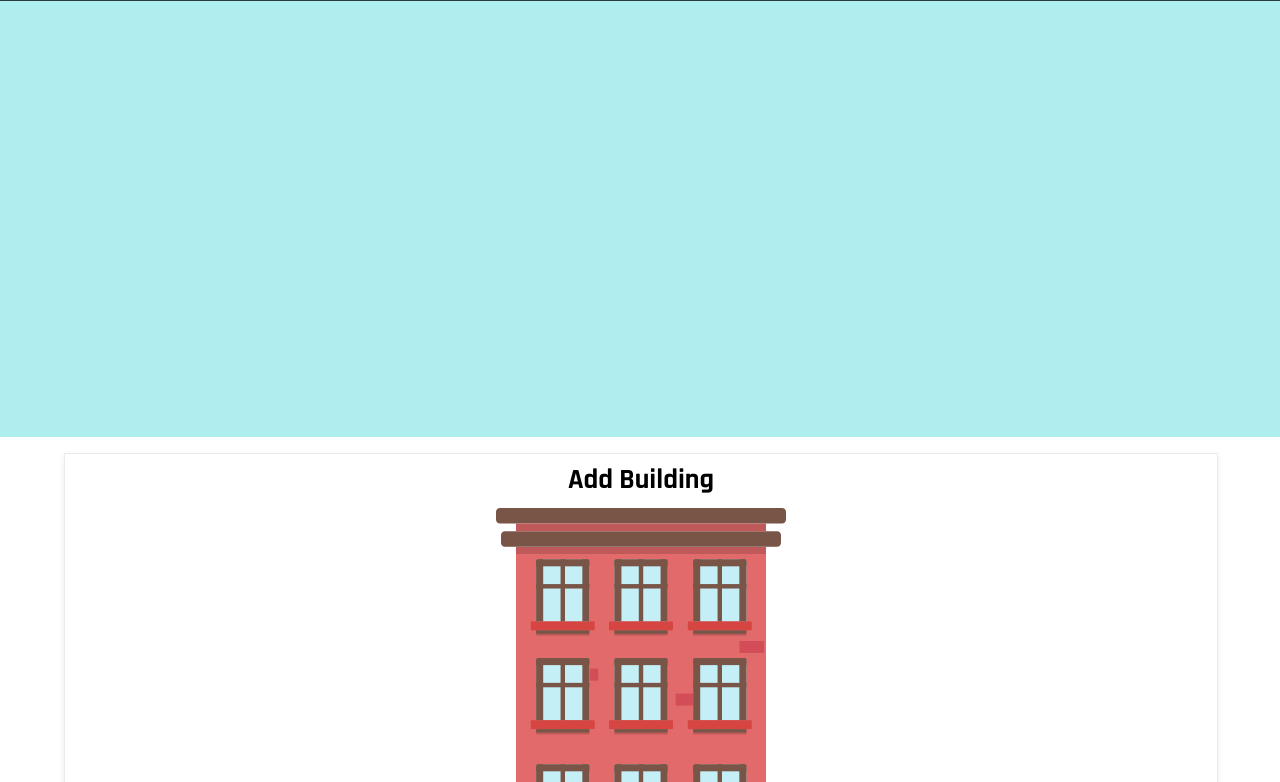
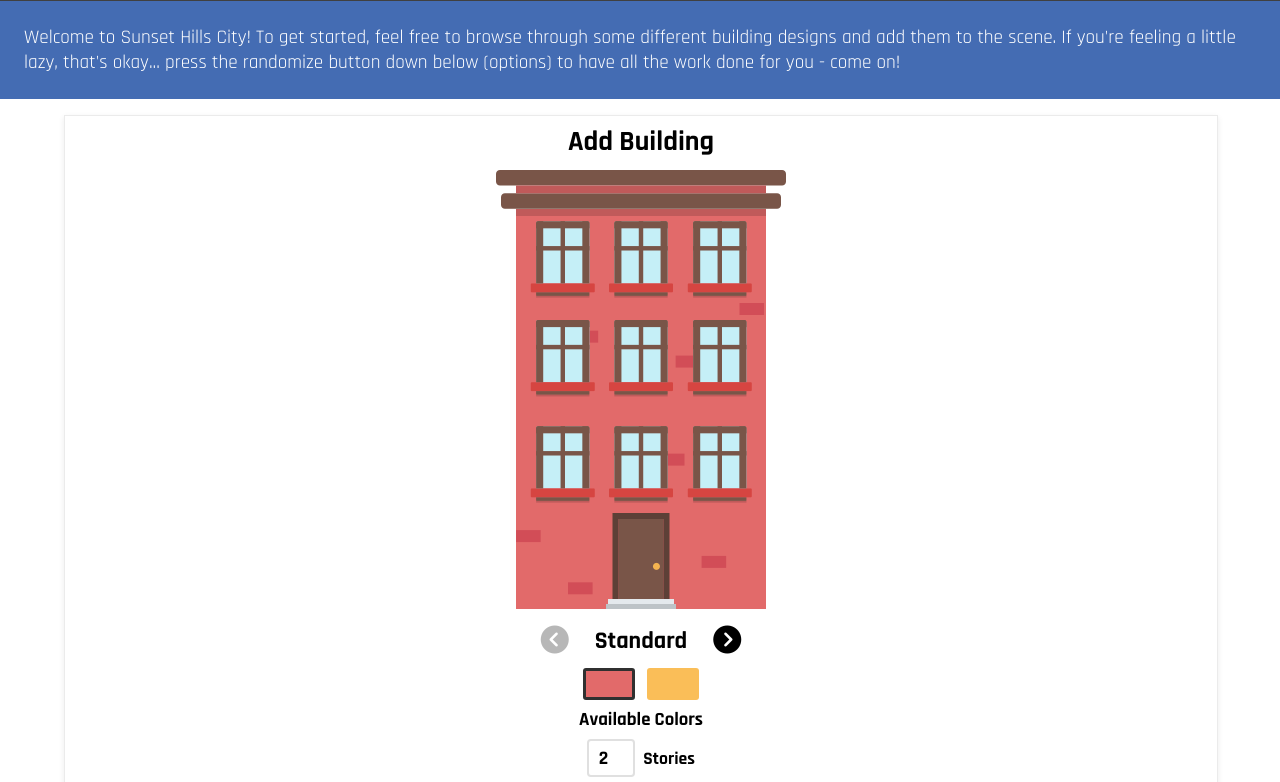
Before and after one commit to efeliz/SunsetHills, a plain HTML site: page index.html in a window 1280 px wide. Shown: the part 63-845 px from the top of the page. Drawn offline with Linux system fonts and the light colour scheme.

Commit message:
Updated implementation of sceneGenerator/sceneUI.

```diff
--- a/index.html
+++ b/index.html
@@ -14,7 +14,7 @@
 
         <div id="sceneView"></div>
 
-        <div id="emptyStateMessage" hidden>
+        <div id="emptyStateMessage">
             <p>
                 Welcome to Sunset Hills City! To get started, feel free to browse through
                 some different building designs and add them to the scene. If you're feeling a little lazy,
--- a/scripts/buildingLogic.js
+++ b/scripts/buildingLogic.js
@@ -14,7 +14,7 @@ let partHeight = 200;
 // Scene Props & Values:
 this.buildings = ko.observableArray();
 buildings.subscribe(() => {
-    generateScene(this.buildings());
+    updateSceneUI(this.buildings());
 }, this, "arrayChange");
 
 
@@ -176,9 +176,16 @@ clearSceneView = () => {
     document.querySelector("#sceneView").appendChild(baseItems.querySelector("#groundPart"));
 }
 
-generateScene = (sceneBuildings) => {
+updateSceneUI = (sceneBuildings) => {
     var xPos = 0;
     clearSceneView();
+
+    if (sceneBuildings == null || sceneBuildings.length < 1){
+        document.querySelector("#sceneView").hidden = true;
+        document.querySelector("#emptyStateMessage").hidden = false;
+    } else {
+        document.querySelector("#sceneView").hidden = false;
+        document.querySelector("#emptyStateMessage").hidden = true;
 
         for (b=0; b < sceneBuildings.length; b++){
             xPos += buildingSpace;
@@ -212,8 +219,10 @@ generateScene = (sceneBuildings) => {
 
         document.querySelector("#sceneView").scrollTo({top: sceneHeight});
     }
+}
 
 let initialize = () => {
+    updateSceneUI();
     setEditorUI();
 }
 
```
Lines whose indentation alone changed are shown as unchanged.
